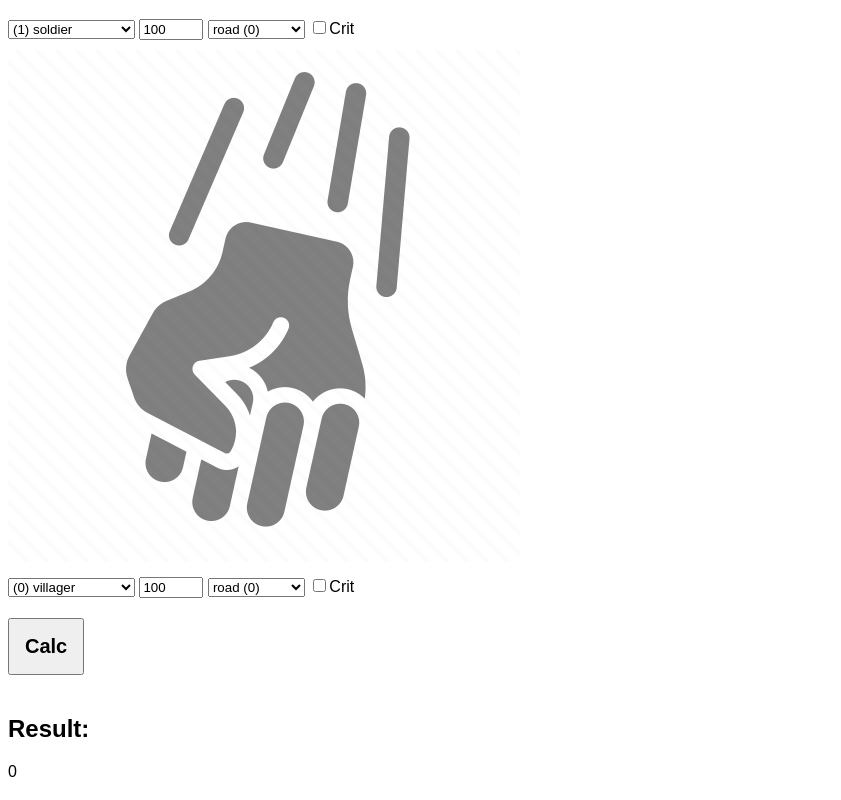
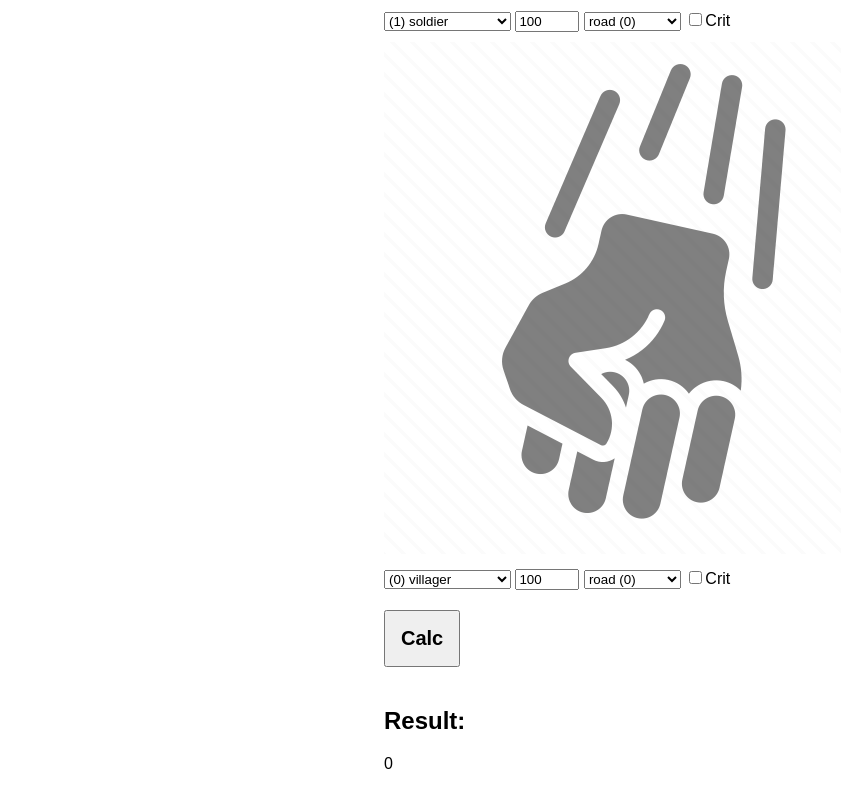
Before and after one commit to aacheng17/Wargroovecalc, a PHP site: page / in a window 1280 px wide. Shown: the whole page, without its empty margins (0-841 px from the left). Run offline with PHP 8.4, Linux system fonts and the light colour scheme.

Commit message:
Center everything

```diff
--- a/style.css
+++ b/style.css
@@ -1,5 +1,15 @@
 * {
     font-family: Arial, Helvetica, sans-serif;
+}
+
+html {
+    display: table;
+    margin: auto;
+}
+
+body {
+    display: table-cell;
+    vertical-align: middle;
 }
 
 .grey {
```
